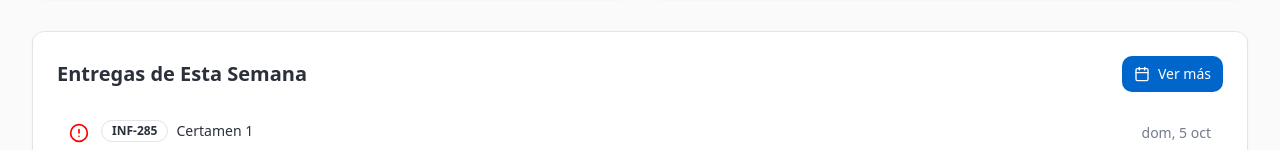
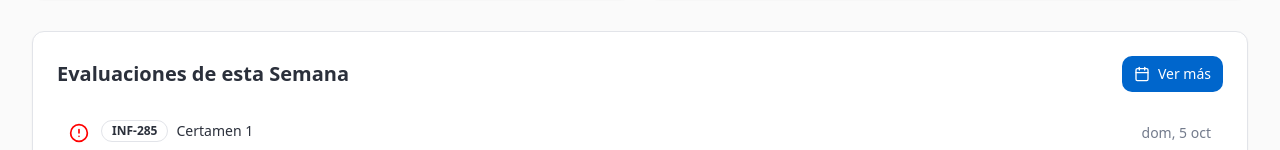
Before and after one commit to siroale/aulapro, a React (Vite) app: page / in a window 1280 px wide. Shown: the part 372-522 px from the top of the page. Built offline with nearby package versions, Linux system fonts and the light colour scheme; the HTML template or start-up script is replaced by a standard one.

Commit message:
Update WeeklyDeliverables.tsx

```diff
--- a/src/components/WeeklyDeliverables.tsx
+++ b/src/components/WeeklyDeliverables.tsx
@@ -49,7 +49,7 @@ export const WeeklyDeliverables = ({ events }: WeeklyDeliverablesProps) => {
   return (
     <Card className="p-6 mb-8">
       <div className="flex items-center justify-between mb-4">
-        <h2 className="text-xl font-bold text-foreground">Entregas de Esta Semana</h2>
+        <h2 className="text-xl font-bold text-foreground">Evaluaciones de esta Semana</h2>
         <Button asChild size="sm" className="gap-2">
           <a href="/calendario">
             <Calendar className="h-4 w-4" />
```
